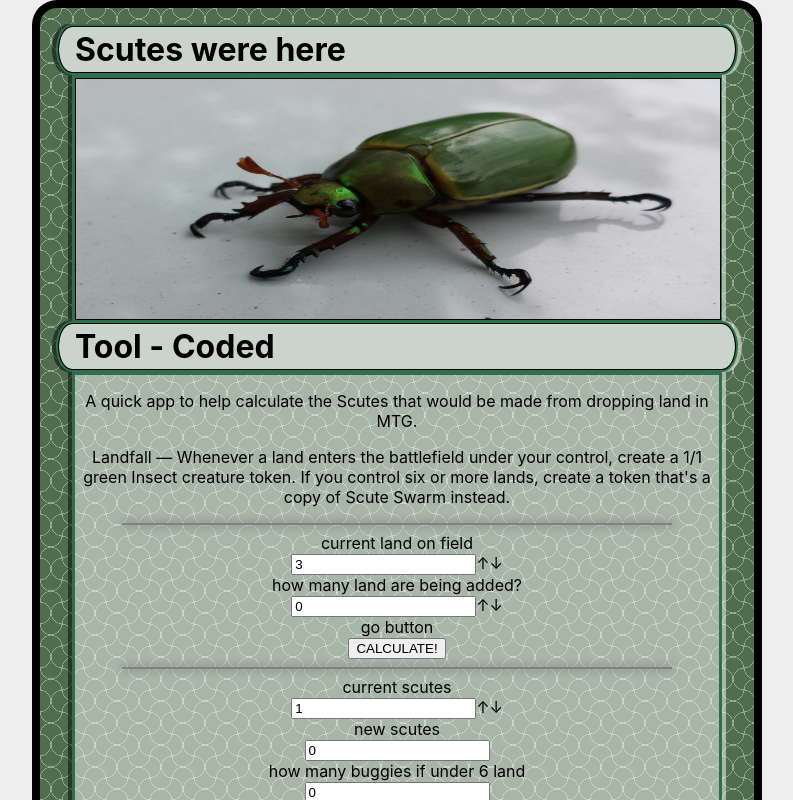
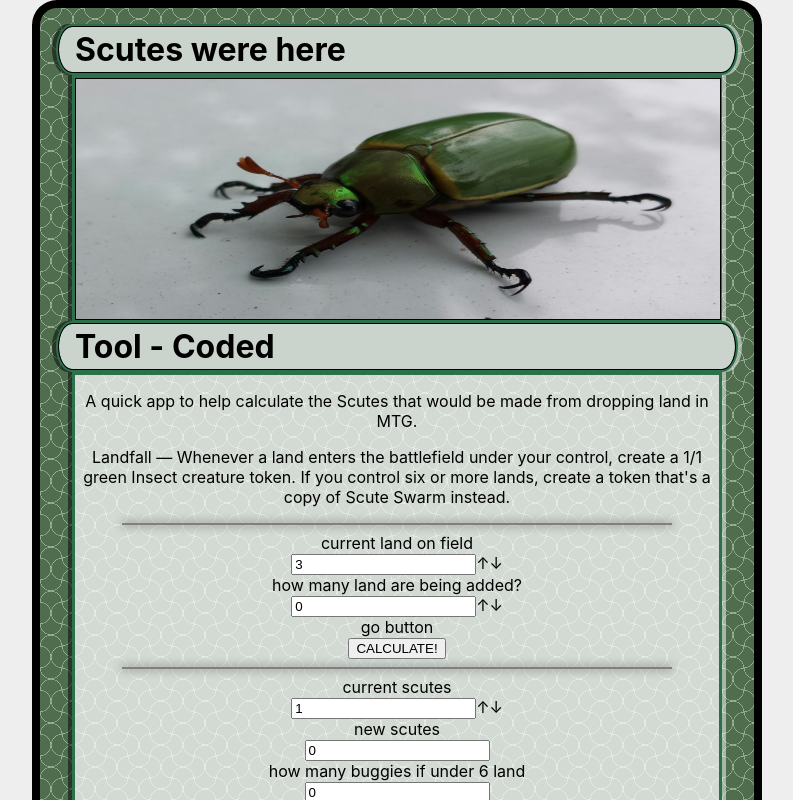
Before and after one commit to Schoony415/ScuteStorm, a React (Create React App) app: page / in a window 1280 px wide. Shown: the top 800 px of the page, without its empty margins (243-1036 px from the left). Built offline with nearby package versions, Linux system fonts and the light colour scheme.

Commit message:
background transparency

```diff
--- a/src/App.css
+++ b/src/App.css
@@ -108,7 +108,7 @@ h1 {
 }
 
 .BodyText {
-  background: rgba(255,255,255,.5);
+  background: rgba(255,255,255,.75);
 }
 
 .ImageFrame {
```
